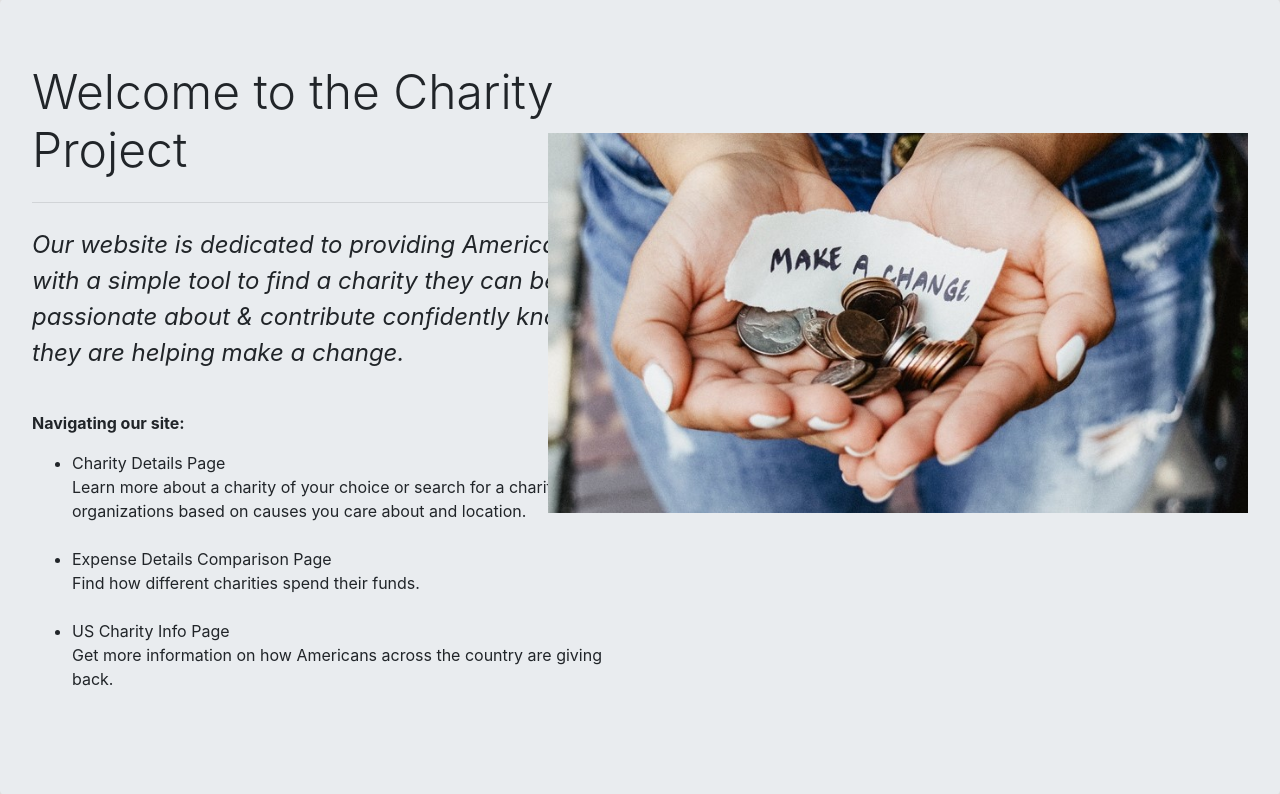
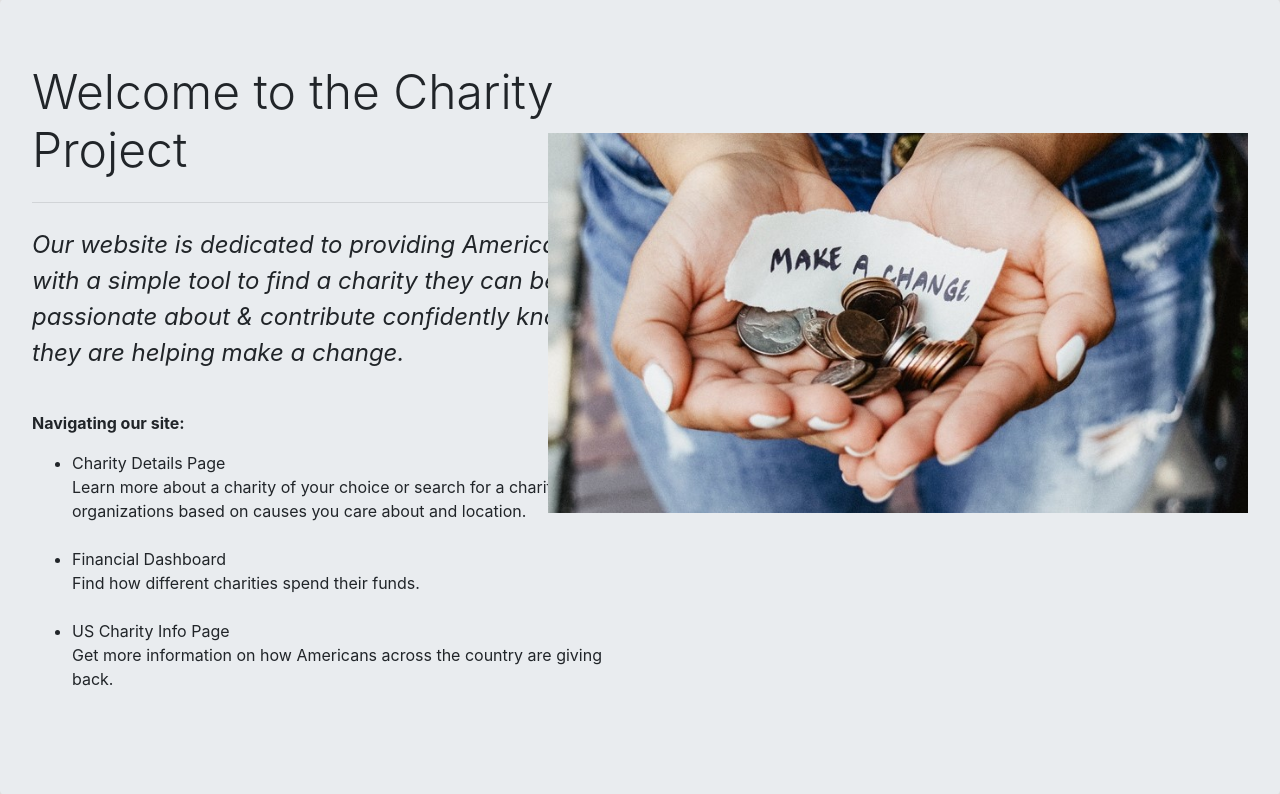
Before and after one commit to jennchang23/charity-project, a Flask app: page / in a window 1280 px wide; the page is wider, and only the part inside the window is pictured. Shown: the part 159-953 px from the top of that part. Run offline with Flask 2, Linux system fonts and the light colour scheme; some libraries are stand-ins or nearby versions.

Commit message:
Update index.html

```diff
--- a/templates/index.html
+++ b/templates/index.html
@@ -54,7 +54,7 @@
       <p class="navigating" style="font-weight: bold">Navigating our site:</p>
       <ul>
         <li>Charity Details Page<br>Learn more about a charity of your choice or search for a charity organizations based on causes you care about and location.</li><br>
-        <li>Expense Details Comparison Page<br>Find how different charities spend their funds.</li><br>
+        <li>Financial Dashboard<br>Find how different charities spend their funds.</li><br>
         <li>US Charity Info Page<br>Get more information on how Americans across the country are giving back.</li><br>
       </ul>
       </div>
```
